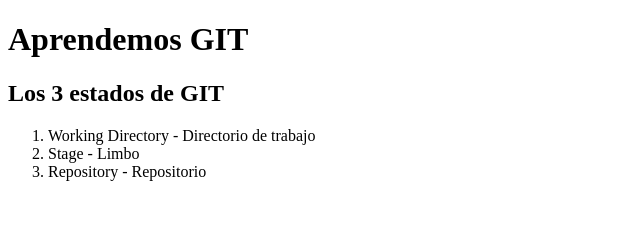
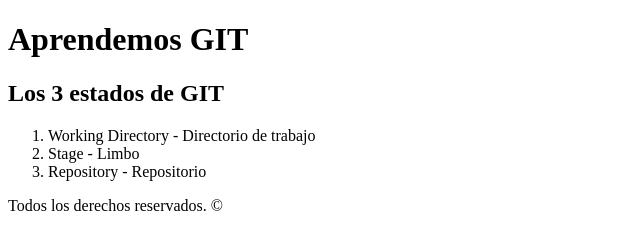
Before and after one commit to SaitamaProgramer/prueba-git, a plain HTML site: page index.html in a window 1280 px wide. Shown: the whole page, without its empty margins (0-640 px from the left). Drawn offline with Linux system fonts and the light colour scheme.

Commit message:
Se crea el footer del sitio

```diff
--- a/index.html
+++ b/index.html
@@ -15,6 +15,8 @@
             <li>Repository - Repositorio</li>
         </ol>
     </div>
-
+    <footer>
+        <p>Todos los derechos reservados. &copy;</p>
+    </footer>
 </body>
 </html>
```
Also changed, not shown: notas.txt.
